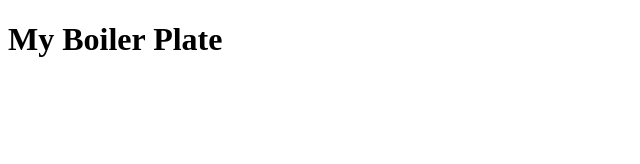
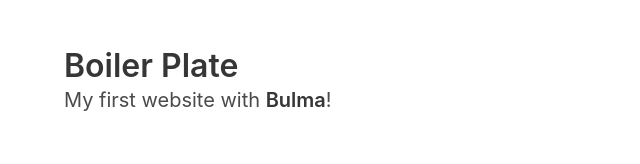
Before and after one commit to sjoseph11236/my-boiler-plate, a React app: page / in a window 1280 px wide. Shown: the whole page, without its empty margins (0-640 px from the left). Built offline with nearby package versions, Linux system fonts and the light colour scheme.

Commit message:
chore: add bulma

```diff
--- a/client/components/App.js
+++ b/client/components/App.js
@@ -3,9 +3,16 @@ import React, { Component } from 'react';
 class App extends Component {
   render() {
     return(
-      <div>
-        <h1>My Boiler Plate</h1>
-      </div>
+      <section class="section">
+        <div class="container">
+          <h1 class="title">
+            Boiler Plate
+          </h1>
+          <p class="subtitle">
+            My first website with <strong>Bulma</strong>!
+          </p>
+        </div>
+    </section>
     )
   }
 }
--- a/public/index.html
+++ b/public/index.html
@@ -4,8 +4,10 @@
   <meta charset="UTF-8">
   <meta name="viewport" content="width=device-width, initial-scale=1.0">
   <meta http-equiv="X-UA-Compatible" content="ie=edge">
+  <title>My Boiler Plate</title>
+  <link rel="stylesheet" href="https://cdn.jsdelivr.net/npm/bulma@0.8.0/css/bulma.min.css">
+  <script defer src="https://use.fontawesome.com/releases/v5.3.1/js/all.js"></script>
   <link rel="stylesheet" href="./style.css" />
-  <title>My Boiler Plate</title>
 </head>
 <body>
   <div id="app"></div>
--- a/server/server.js
+++ b/server/server.js
@@ -13,6 +13,8 @@ app.use(express.urlencoded({extended: true}));
 
 // Static middleware
 app.use(express.static(path.join(__dirname, '../public')));
+
+// app.use('/api', require('./routes'));
 
 app.get('/api', (req, res) => {
   res.send('hello World');
```
